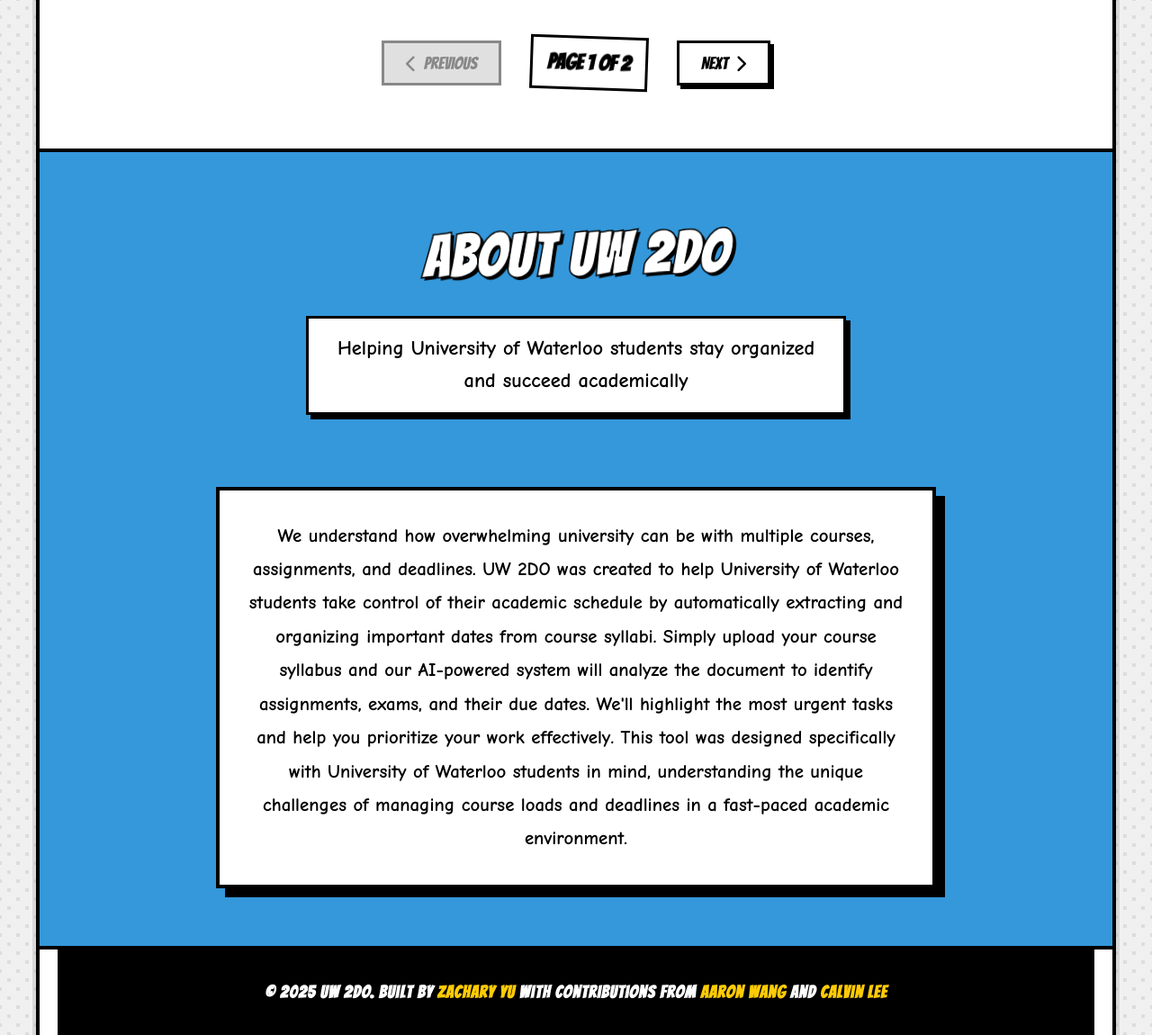
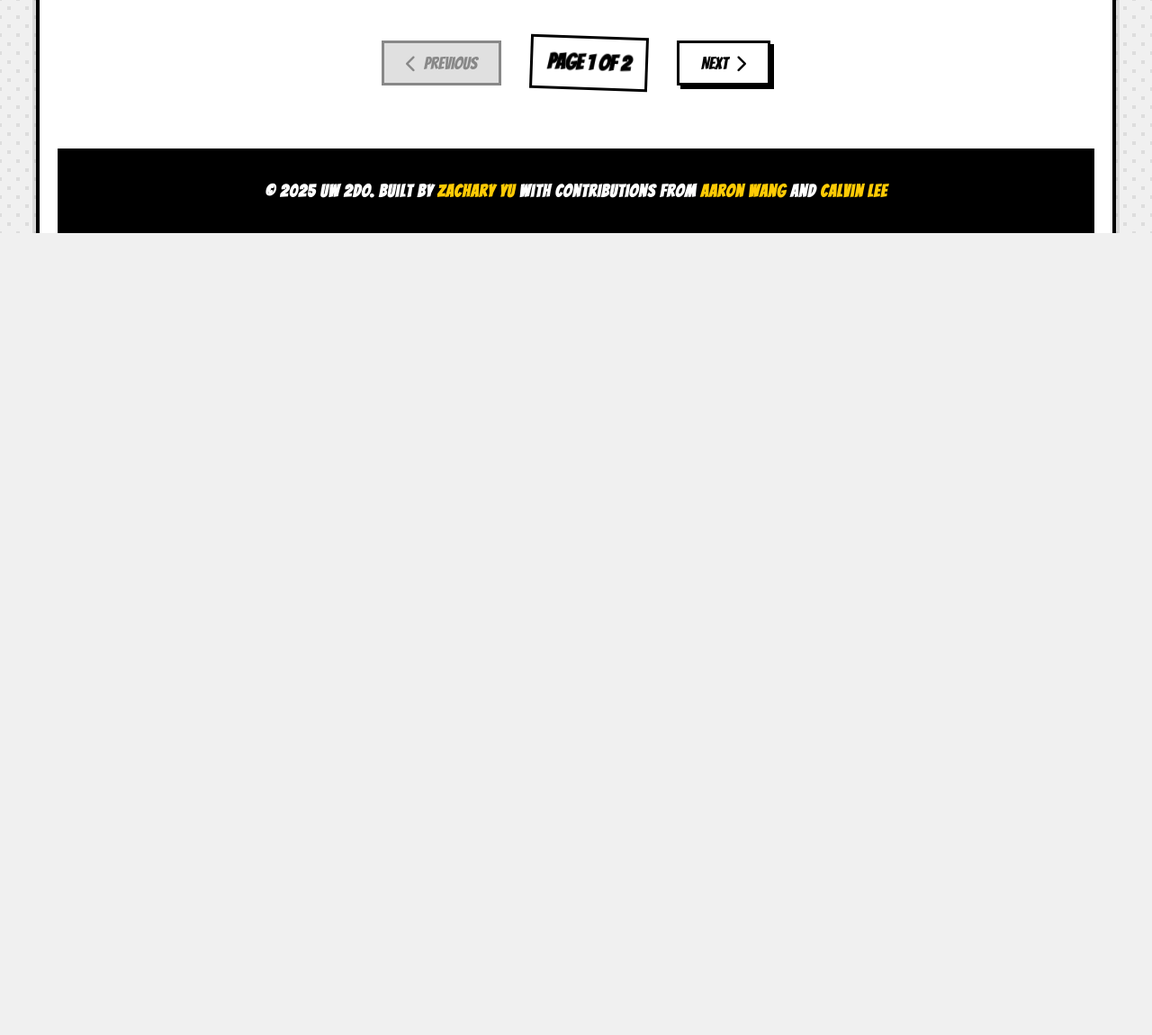
Before and after one commit to zach3141592/UW-2Do, a website built with Vite: page index.html in a window 1280 px wide. Shown: the part 1561-2711 px from the top of the page at 90% size. After the commit the page ends 1820 px from the top, so only its background shows below. Built offline with nearby package versions, Linux system fonts and the light colour scheme; no server answers.

Commit message:
remove about

```diff
--- a/index.html
+++ b/index.html
@@ -21,7 +21,6 @@
                 <div class="nav-links">
                     <a href="#home" class="nav-link active">Home</a>
                     <a href="#courses" class="nav-link">Courses</a>
-                    <a href="#about" class="nav-link">About</a>
                 </div>
             </div>
         </nav>
@@ -149,19 +148,6 @@
                     </button>
                 </div>
             </section>
-
-            <!-- About Section -->
-            <section id="about" class="section about-section">
-                <div class="section-header">
-                        <h2>About UW 2DO</h2>
-                    <p>Helping University of Waterloo students stay organized and succeed academically</p>
-                </div>
-                <div class="about-content">
-                    <div class="about-text">
-                        <p>We understand how overwhelming university can be with multiple courses, assignments, and deadlines. UW 2DO was created to help University of Waterloo students take control of their academic schedule by automatically extracting and organizing important dates from course syllabi. Simply upload your course syllabus and our AI-powered system will analyze the document to identify assignments, exams, and their due dates. We'll highlight the most urgent tasks and help you prioritize your work effectively. This tool was designed specifically with University of Waterloo students in mind, understanding the unique challenges of managing course loads and deadlines in a fast-paced academic environment.</p>
-                    </div>
-                </div>
-            </section>
         </main>
 
         <footer class="footer">
```
